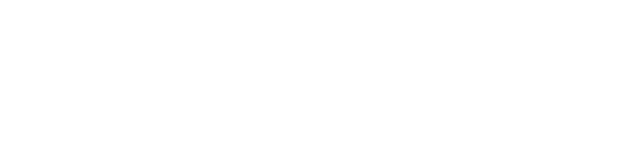
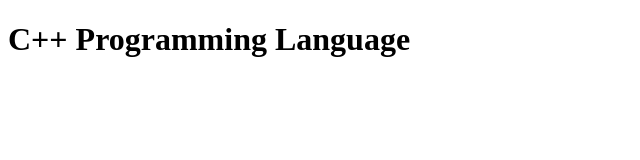
Before and after one commit to YashGames2007/LearningPerposeRepository, a plain HTML site: page cpp.html in a window 1280 px wide. Shown: the whole page, without its empty margins (0-640 px from the left). Drawn offline with Linux system fonts and the light colour scheme.

Commit message:
Added Heading.

```diff
--- a/cpp.html
+++ b/cpp.html
@@ -4,9 +4,9 @@
     <meta charset="UTF-8">
     <meta http-equiv="X-UA-Compatible" content="IE=edge">
     <meta name="viewport" content="width=device-width, initial-scale=1.0">
-    <title>Document</title>
+    <title>Programming In C++</title>
 </head>
 <body>
-
+    <h1>C++ Programming Language</h1>
 </body>
 </html>
```
